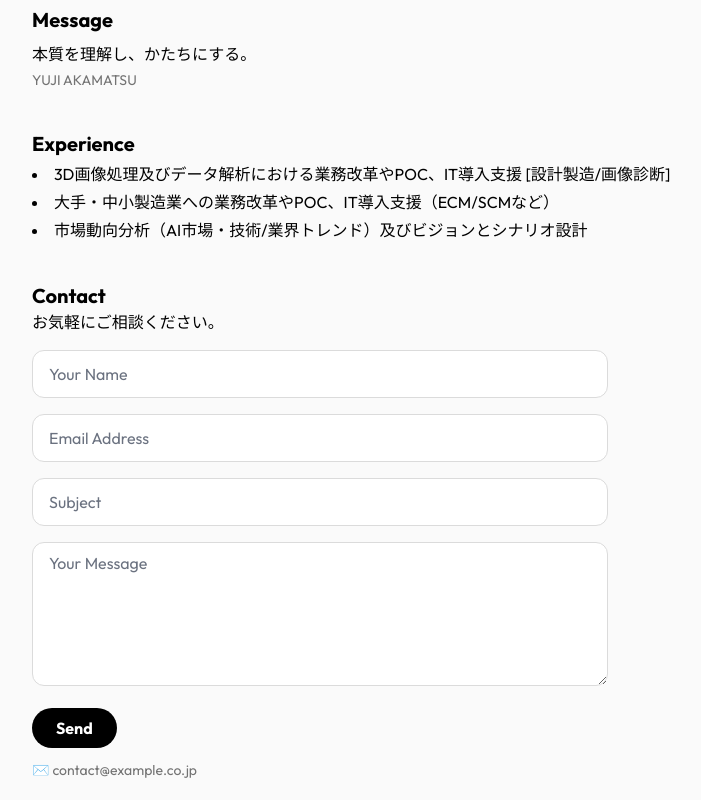
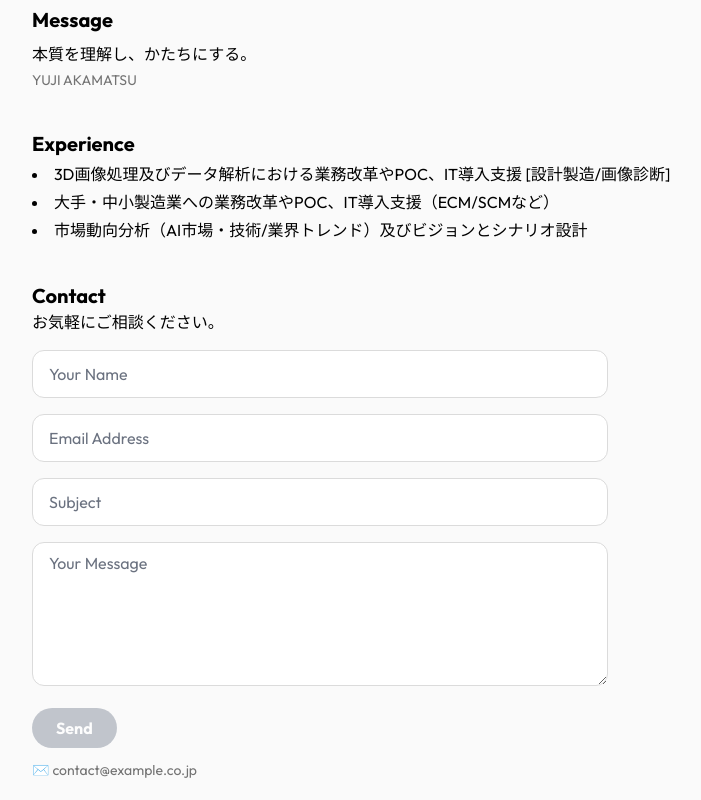
Before and after one commit to YUJI-AKAMATSU/jm, a plain HTML site: page index.html in a window 1280 px wide. Shown: the part 1032-1832 px from the top of the page, without its empty margins (32-733 px from the left). Drawn offline with nearby package versions, Linux system fonts and the light colour scheme.

Commit message:
Update index.html

```diff
--- a/index.html
+++ b/index.html
@@ -123,7 +123,10 @@
           <input type="email" placeholder="Email Address" class="w-full h-12 px-4 border border-[#dbdbdb] rounded-xl" />
           <input type="text" placeholder="Subject" class="w-full h-12 px-4 border border-[#dbdbdb] rounded-xl" />
           <textarea placeholder="Your Message" class="w-full h-36 px-4 border border-[#dbdbdb] rounded-xl"></textarea>
-          <button type="submit" class="bg-black text-white font-bold px-6 py-2 rounded-full">Send</button>
+          <button type="submit" disabled
+  class="bg-gray-400 text-white font-bold px-6 py-2 rounded-full cursor-not-allowed opacity-60">
+  Send
+</button>
         </form>
         <p class="text-neutral-500 text-sm mt-3">✉️ contact@example.co.jp</p>
       </section>
```
